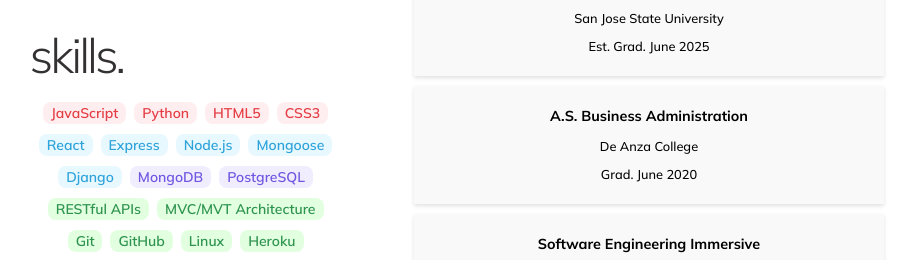
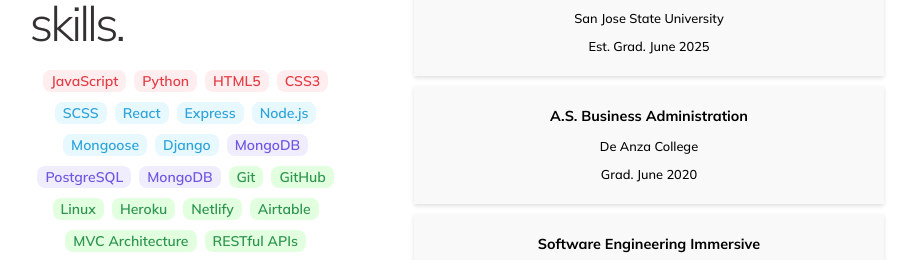
Before and after one commit to megbuch/portfolio-v2, a React (Create React App) app: page /about in a window 1280 px wide. Shown: the part 668-928 px from the top of the page, without its empty margins (183-1098 px from the left). Built offline with nearby package versions, Linux system fonts and the light colour scheme.

Commit message:
refactors skills component, creates skills object

```diff
--- a/src/components/Skills/Skills.jsx
+++ b/src/components/Skills/Skills.jsx
@@ -1,76 +1,46 @@
+import { faLanguage } from "@fortawesome/free-solid-svg-icons";
 import "./Skills.css";
 
 export default function Skills() {
+  const skills = [
+    { id: 1, skill: "JavaScript", type: "language" },
+    { id: 2, skill: "Python", type: "language" },
+    { id: 3, skill: "HTML5", type: "language" },
+    { id: 4, skill: "CSS3", type: "language" },
+    { id: 5, skill: "SCSS", type: "library-framework" },
+    { id: 6, skill: "React", type: "library-framework" },
+    { id: 7, skill: "Express", type: "library-framework" },
+    { id: 8, skill: "Node.js", type: "library-framework" },
+    { id: 9, skill: "Mongoose", type: "library-framework" },
+    { id: 10, skill: "Django", type: "library-framework" },
+    { id: 11, skill: "MongoDB", type: "database" },
+    { id: 12, skill: "PostgreSQL", type: "database" },
+    { id: 14, skill: "MongoDB", type: "database" },
+    { id: 15, skill: "Git", type: "other" },
+    { id: 16, skill: "GitHub", type: "other" },
+    { id: 17, skill: "Linux", type: "other" },
+    { id: 18, skill: "Heroku", type: "other" },
+    { id: 19, skill: "Netlify", type: "other" },
+    { id: 20, skill: "Airtable", type: "other" },
+    { id: 21, skill: "MVC Architecture", type: "other" },
+    { id: 22, skill: "RESTful APIs", type: "other" },
+    { id: 23, skill: "Airtable", type: "other" },
+    { id: 24, skill: "Figma", type: "design" },
+    { id: 25, skill: "Adobe Suite", type: "design" },
+    { id: 26, skill: "Adobe Photoshop", type: "design" },
+    { id: 27, skill: "UX/UI", type: "design" },
+    { id: 28, skill: "Responsive Design", type: "design" },
+  ];
+
   return (
     <div className="skills-wrapper">
       <h2>Skills.</h2>
       <div className="skills">
-        <div className="skill language">
-          <p>JavaScript</p>
-        </div>
-        <div className="skill language">
-          <p>Python</p>
-        </div>
-        <div className="skill language">
-          <p>HTML5</p>
-        </div>
-        <div className="skill language">
-          <p>CSS3</p>
-        </div>
-        <div className="skill library-framework">
-          <p>React</p>
-        </div>
-        <div className="skill library-framework">
-          <p>Express</p>
-        </div>
-        <div className="skill library-framework">
-          <p>Node.js</p>
-        </div>
-        <div className="skill library-framework">
-          <p>Mongoose</p>
-        </div>
-        <div className="skill library-framework">
-          <p>Django</p>
-        </div>
-        <div className="skill database">
-          <p>MongoDB</p>
-        </div>
-        <div className="skill database">
-          <p>PostgreSQL</p>
-        </div>
-        <div className="skill other">
-          <p>RESTful APIs</p>
-        </div>
-        <div className="skill other">
-          <p>MVC/MVT Architecture</p>
-        </div>
-        <div className="skill other">
-          <p>Git</p>
-        </div>
-        <div className="skill other">
-          <p>GitHub</p>
-        </div>
-        <div className="skill other">
-          <p>Linux</p>
-        </div>
-        <div className="skill other">
-          <p>Heroku</p>
-        </div>
-        <div className="skill design">
-          <p>Responsive Design</p>
-        </div>
-        <div className="skill design">
-          <p>UX/UI</p>
-        </div>
-        <div className="skill design">
-          <p>Figma</p>
-        </div>
-        <div className="skill design">
-          <p>Adobe Suite</p>
-        </div>
-        <div className="skill design">
-          <p>Adobe Photoshop</p>
-        </div>
+        {skills.map((skill) => (
+          <div className={`skill ${skill.type}`} key={skill.id}>
+            <p>{skill.skill}</p>
+          </div>
+        ))}
       </div>
     </div>
   );
```
